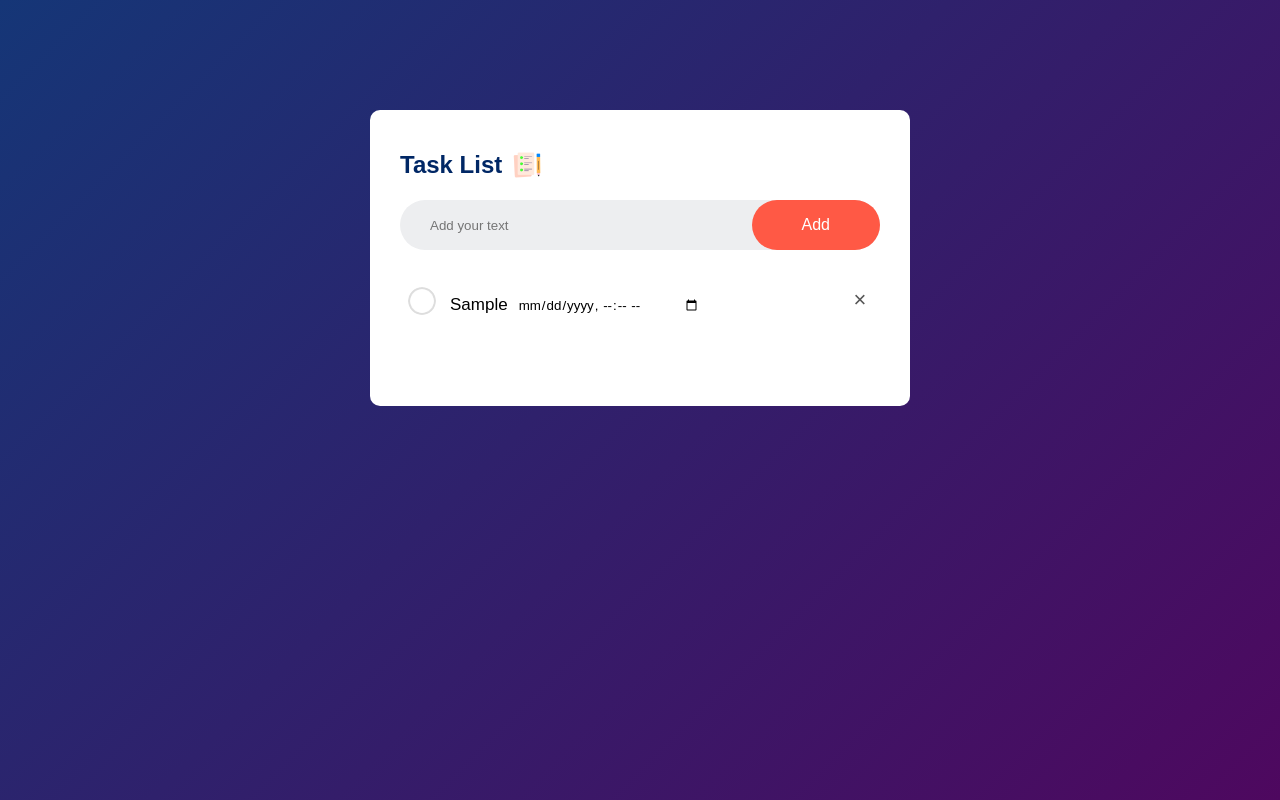
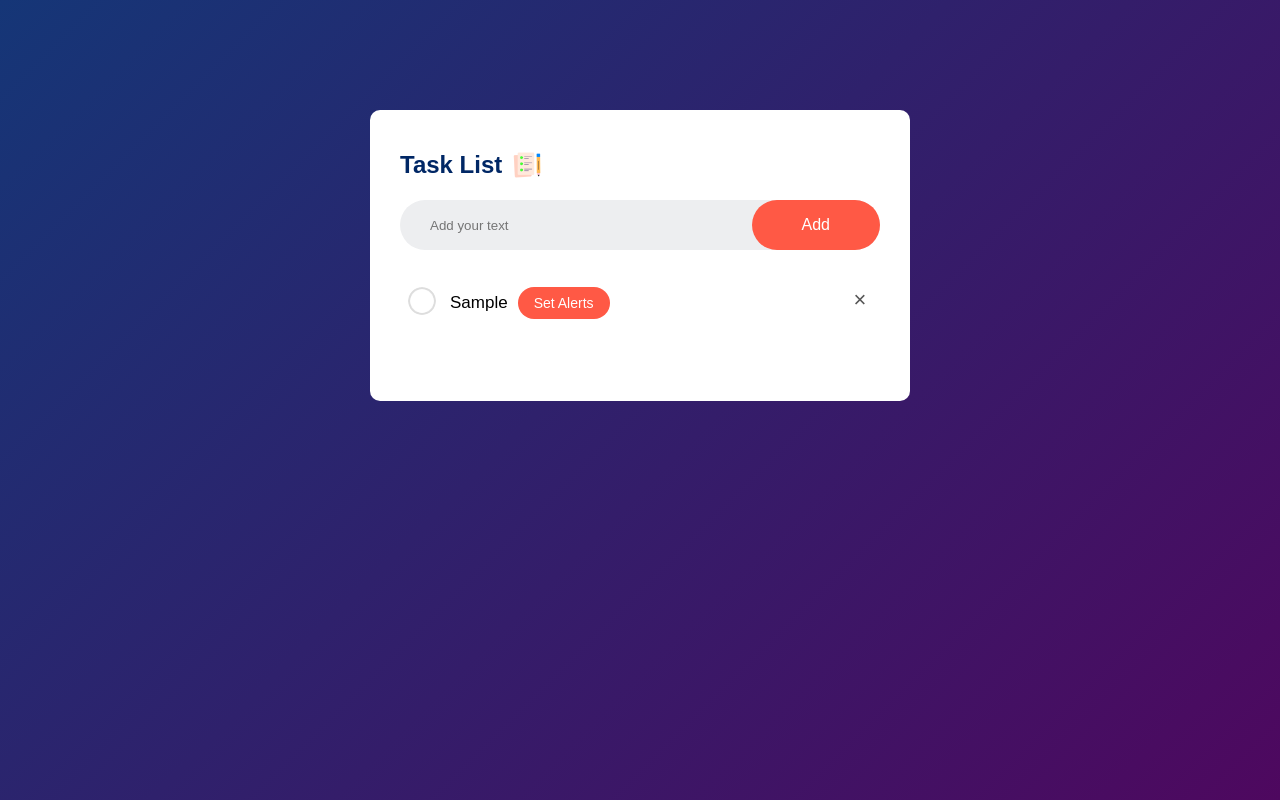
Before and after one commit to cabreraharry/Simple-Task-Manager-App, a plain HTML site: page index.html in a window 1280 px wide. Both pictures are taken after typing "Sample" into the empty fields and a click on the button "Add". Drawn offline with Linux system fonts and the light colour scheme.

```diff
--- a/script.js
+++ b/script.js
@@ -1,92 +1,56 @@
 const inputBox = document.getElementById("input-box");
 const listContainer = document.getElementById("list-container");
 
-function addTask() {
-    if (inputBox.value === '') {
+function addTask(){
+    if(inputBox.value === ''){
         alert("Please write some task!");
-    } else {
+    }
+    else{
         let li = document.createElement("li");
         li.innerHTML = inputBox.value;
 
-        let alertInput = document.createElement("input");
-        alertInput.type = "datetime-local";
-        alertInput.className = "alert-input";
-        li.appendChild(alertInput);
+        let setAlertsButton = document.createElement("button");
+        setAlertsButton.textContent = "Set Alerts";
+        setAlertsButton.classList.add("set-alerts-button");
+        setAlertsButton.addEventListener("click", function() {
+            // Call a function to handle setting alerts for this task
+            // You can define this function according to your application's logic
+            // For example: setAlertsForTask(li);
+        });
+        li.appendChild(setAlertsButton);
 
-        let span = document.createElement("span");
-        span.innerHTML = "\u00d7";
-        li.appendChild(span);
+        let crossIcon = document.createElement("span");
+        crossIcon.innerHTML = "\u00d7";
+        crossIcon.addEventListener("click", function() {
+            li.remove();
+            saveData();
+        });
+        li.appendChild(crossIcon);
 
         listContainer.appendChild(li);
     }
     inputBox.value = '';
     saveData();
-    handleAlerts(); // Call handleAlerts after adding a new task
 }
+
 
 listContainer.addEventListener("click", function(e) {
     if (e.target.tagName === "LI") {
         e.target.classList.toggle("checked");
-        saveData();
-    } else if (e.target.tagName == "SPAN") {
+        saveData()
+    }
+    else if(e.target.tagName == "SPAN"){
         e.target.parentElement.remove();
-        saveData();
+        saveData()
     }
 }, false);
 
-// Function to save task data to local storage
-function saveData() {
-    let tasks = listContainer.querySelectorAll("li");
-    let taskData = [];
-    tasks.forEach(task => {
-        let taskInfo = {
-            task: task.innerHTML,
-            completed: task.classList.contains("checked"),
-            alert: task.querySelector(".alert-input") ? task.querySelector(".alert-input").value : null
-        };
-        taskData.push(taskInfo);
-    });
-    localStorage.setItem("taskData", JSON.stringify(taskData));
+
+function saveData(){
+    localStorage.setItem("data", listContainer.innerHTML);
 }
 
-// Function to load task data from local storage
-function loadTaskData() {
-    let storedData = localStorage.getItem("taskData");
-    if (storedData) {
-        let tasks = JSON.parse(storedData);
-        tasks.forEach(task => {
-            let li = document.createElement("li");
-            li.innerHTML = task.task;
-            if (task.completed) {
-                li.classList.add("checked");
-            }
-            if (task.alert) {
-                let alertInput = document.createElement("input");
-                alertInput.type = "datetime-local";
-                alertInput.className = "alert-input";
-                alertInput.value = task.alert;
-                li.appendChild(alertInput);
-            }
-            listContainer.appendChild(li);
-        });
-    }
+function showTask(){
+    listContainer.innerHTML = localStorage.getItem("data");
 }
-
-// Function to handle alerts
-function handleAlerts() {
-    let tasks = listContainer.querySelectorAll("li");
-    tasks.forEach(task => {
-        let alertTime = new Date(task.querySelector(".alert-input").value);
-        if (alertTime > new Date() && !task.classList.contains("alerted")) {
-            setTimeout(() => {
-                alert(`Reminder: ${task.textContent}`);
-                task.classList.add("alerted");
-            }, alertTime - new Date());
-        }
-    });
-}
-
-// Load task data when the page is loaded
-loadTaskData();
-// Call handleAlerts to set up alerts
-handleAlerts();
+showTask()
--- a/style.css
+++ b/style.css
@@ -108,3 +108,15 @@
 ul li span:hover{
     background: #edeef0;
 }
+
+.set-alerts-button {
+    border: none;
+    outline: none;
+    padding: 8px 16px; /* Adjust button padding */
+    background: #ff5945;
+    color: #fff;
+    font-size: 14px;
+    cursor: pointer;
+    border-radius: 20px;
+    margin-left: 10px; /* Add margin between the task text and button */
+}
```
Also changed, not shown: index.html (+3 -1 lines).
